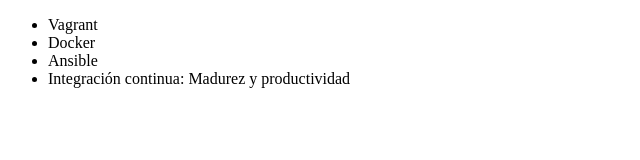
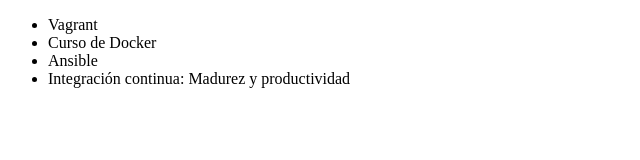
Before and after one commit to GimenaLlanque/Proyecto_Alura, a plain HTML site: page index.html in a window 1280 px wide. Shown: the full height of the page, 0-640 px from the left. Drawn offline with Linux system fonts and the light colour scheme.

Commit message:
Renombrando lista de cursos

```diff
--- a/index.html
+++ b/index.html
@@ -2,12 +2,12 @@
 <html lang = "en">
 <head>
      <meta charset = "UTF-8">
-     <title> Cursos de Alura: lista de cursos </title>
+     <title> Cursos de Alura </title>
 </head>
 <body>
      <ul>
          <li> Vagrant </li>
-         <li> Docker </li>
+         <li> Curso de Docker </li>
          <li> Ansible </li>
          <li> Integración continua: Madurez y productividad</li>
      </ul>
```
